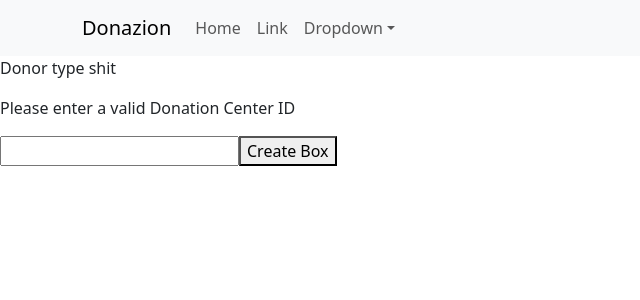
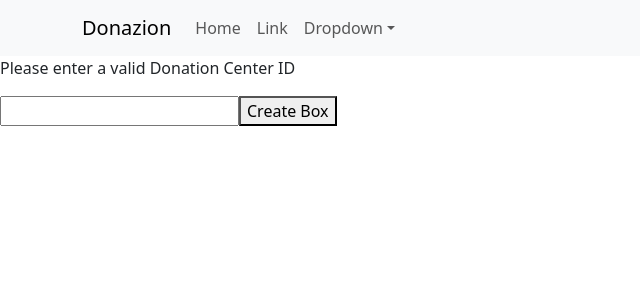
Before and after one commit to Liu-Dennis/donazion-frontend, a Next.js app: page /donor in a window 1280 px wide. Shown: the top 300 px of the page, without its empty margins (0-640 px from the left). Built offline with nearby package versions, Linux system fonts and the light colour scheme; what @aws-amplify/ui-react, aws-amplify would draw is missing.

Commit message:
Removed unnecessary information

```diff
--- a/src/app/donor/page.tsx
+++ b/src/app/donor/page.tsx
@@ -22,7 +22,7 @@ export default function donorDashboard() {
     }
     return (
         <div>
-            <p>Donor type shit</p>
+
             <div>
                 <p>Please enter a valid Donation Center ID</p>
                 <input id = "donationcenter_id" type="string"></input>
```
